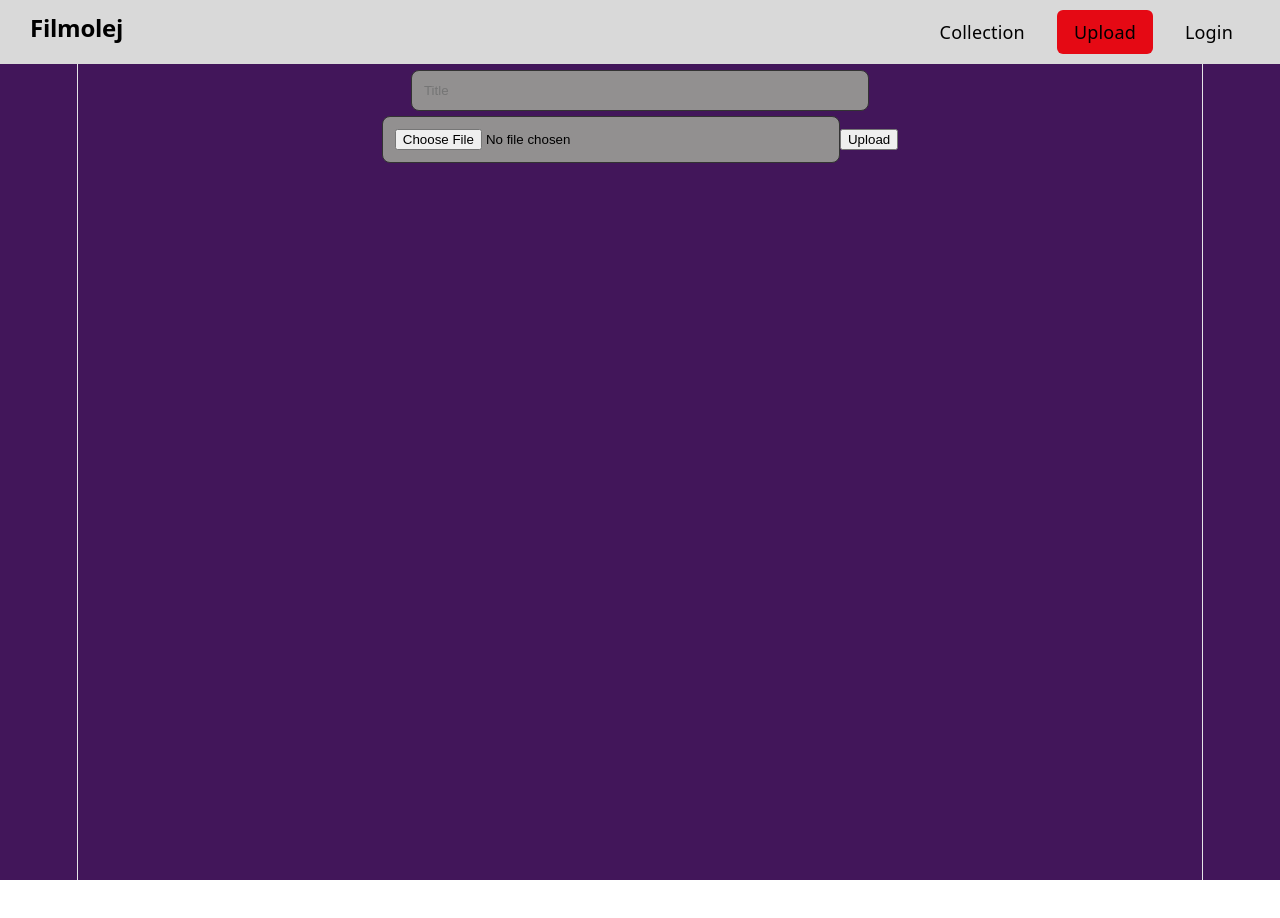
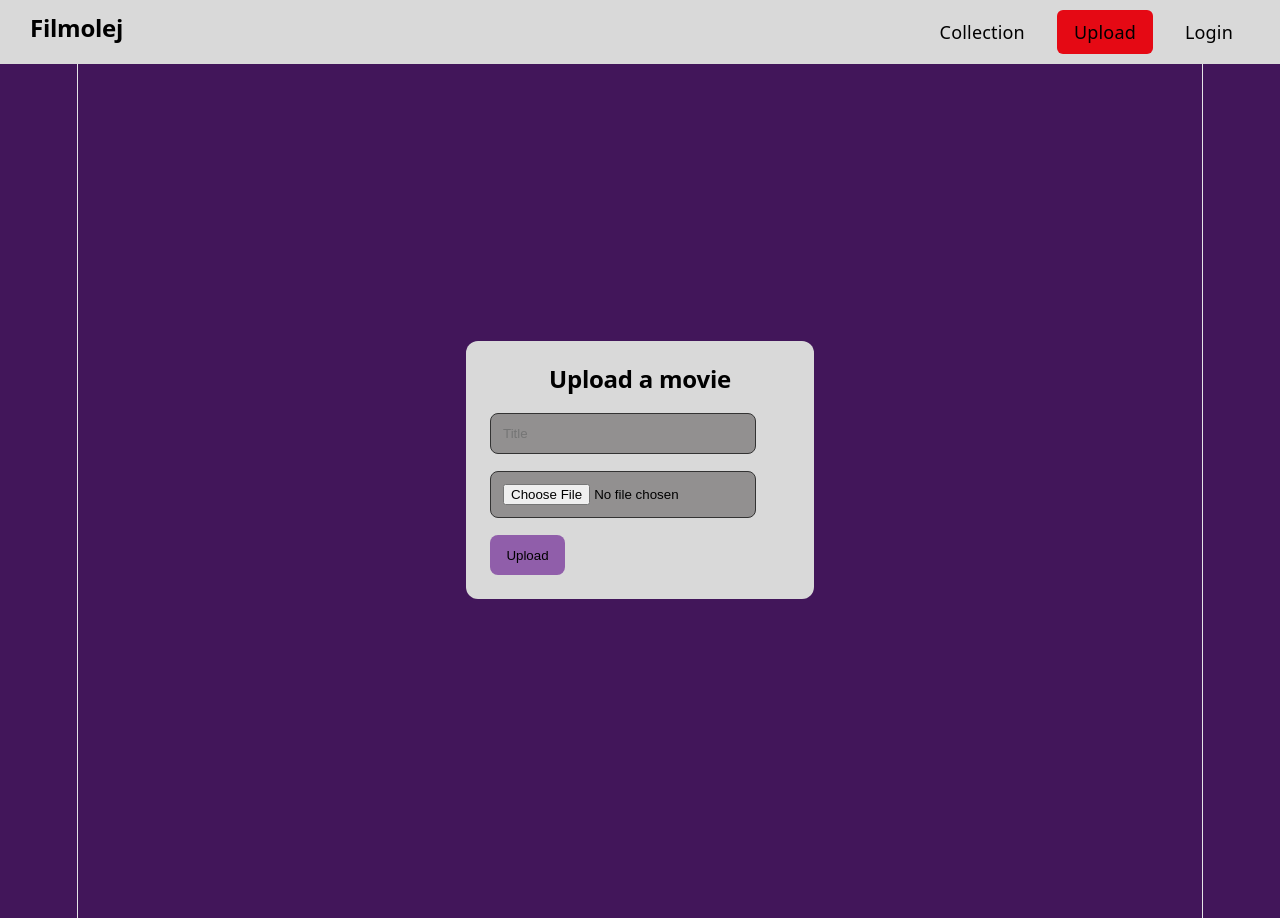
Before and after one commit to yungwolsky/Filmolej, a React (Vite) app in the folder apps/FilmolejFrontend/: page /upload in a window 1280 px wide. Shown: the top 918 px of the page. Before the commit the page ends 880 px from the top, so only its background shows below. Built offline with nearby package versions, Linux system fonts and the light colour scheme.

Commit message:
Upload site

```diff
--- a/apps/FilmolejFrontend/src/pages/Upload.jsx
+++ b/apps/FilmolejFrontend/src/pages/Upload.jsx
@@ -1,5 +1,7 @@
 import { useState } from "react";
 import { upload, uploadInChunks } from "../api/movie";
+import "../styles/Global.css"
+import "../styles/Upload.css"
 
 function Upload(){
     const [title, setTitle] = useState("");
@@ -15,7 +17,9 @@ function Upload(){
     };
 
     return (
-        <div>
+        <div className="page-center">
+            <div className="formBox">
+                <h2>Upload a movie</h2>
                 <input
                     type="text"
                     placeholder="Title"
@@ -27,9 +31,10 @@ function Upload(){
                     onChange={(e) => setFile(e.target.files[0])}
                 />
 
-            <button onClick={handleUpload}>
+                <button className="button" onClick={handleUpload}>
                     Upload
                 </button>
+            </div>
         </div>
     )
 }
--- /dev/null
+++ b/apps/FilmolejFrontend/src/styles/Upload.css
@@ -0,0 +1,34 @@
+input {
+    width: 80%;
+    padding: 12px;
+    margin-bottom: 5px;
+    border-radius: 8px;
+    border: 1px solid #333;
+    background-color: #929090;
+    color: black;
+}
+
+.formBox {
+    width: clamp(280px, 80vw, 300px);
+    padding: 24px;
+    border-radius: 12px;
+    background-color: #D9D9D9;
+    display: flex;
+    flex-direction: column;
+    gap: 12px;
+}
+
+.formBox h2 {
+    color: black;
+}
+
+.button {
+    width: 25%;
+    height: 40px;
+    padding: 12px;
+    border-radius: 8px;
+    border: none;
+    background-color: #905EAA;
+    color: black;
+    cursor: pointer;
+}
```
Lines whose indentation alone changed are shown as unchanged.
